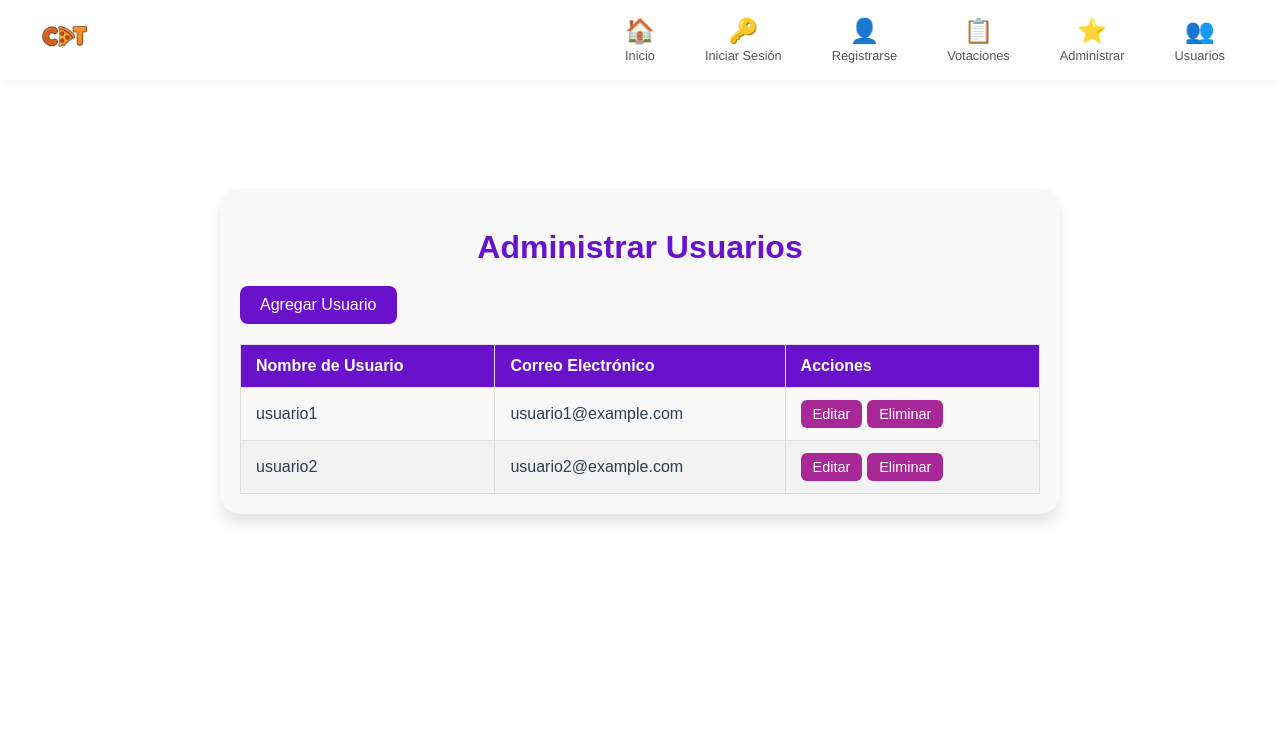
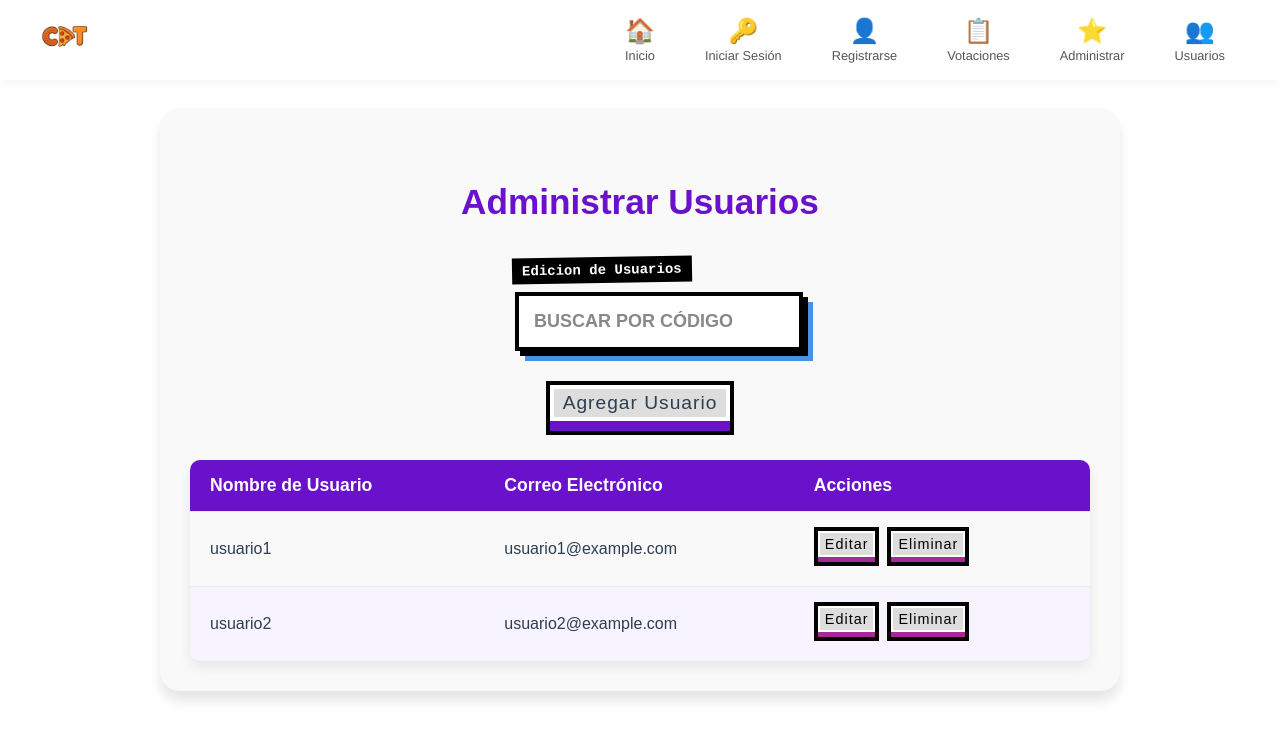
Before and after one commit to leonel21Sedano/Vue_Front, a Vue app: page /users in a window 1280 px wide. Shown: the top 740 px of the page. Built offline with nearby package versions, Linux system fonts and the light colour scheme.

Commit message:
estandarizacion de diseño

```diff
--- a/src/components/LiveVoting.vue
+++ b/src/components/LiveVoting.vue
@@ -129,6 +129,7 @@ export default {
   margin-bottom: 30px;
   font-family: 'Poppins', sans-serif;
   font-weight: 600;
+  font-size: 2.2rem;
   text-align: center;
 }
 
--- a/src/components/UserManagement.vue
+++ b/src/components/UserManagement.vue
@@ -1,7 +1,20 @@
 <template>
   <div class="user-management">
-    <h1>Administrar Usuarios</h1>
-    <button class="add-button" @click="addUser">Agregar Usuario</button>
+    <h1 class="main-title">Administrar Usuarios</h1>
+
+    <!-- Buscador de usuarios por código -->
+    <div class="search-container">
+      <BrutalistSearchBar
+        v-model="searchQuery"
+        placeholder="BUSCAR POR CÓDIGO"
+        label="Edicion de Usuarios"
+        @input="filterUsers"
+      />
+    </div>
+
+    <div class="add-button" @click="addUser">
+      <div class="button-inner"><span>Agregar Usuario</span></div>
+    </div>
     <table class="user-table">
       <thead>
         <tr>
@@ -11,7 +24,7 @@
         </tr>
       </thead>
       <tbody>
-        <tr v-for="(user, index) in users" :key="user.id">
+        <tr v-for="(user, index) in filteredUsers" :key="user.id">
           <td v-if="editIndex !== index">{{ user.username }}</td>
           <td v-else>
             <input v-model="editUser.username" />
@@ -21,14 +34,22 @@
             <input v-model="editUser.email" />
           </td>
           <td>
-            <button v-if="editIndex !== index" @click="startEdit(index)">Editar</button>
-            <button v-else @click="saveEdit(index)">Guardar</button>
-            <button @click="deleteUser(index)">Eliminar</button>
-            <button v-if="editIndex === index" @click="cancelEdit">Cancelar</button>
+            <div v-if="editIndex !== index" class="user-table-button" @click="startEdit(index)">
+              <div class="button-inner"><span>Editar</span></div>
+            </div>
+            <div v-else class="user-table-button" @click="saveEdit(index)">
+              <div class="button-inner"><span>Guardar</span></div>
+            </div>
+            <div class="user-table-button" @click="deleteUser(index)">
+              <div class="button-inner"><span>Eliminar</span></div>
+            </div>
+            <div v-if="editIndex === index" class="user-table-button" @click="cancelEdit">
+              <div class="button-inner"><span>Cancelar</span></div>
+            </div>
           </td>
         </tr>
-        <tr v-if="users.length === 0">
-          <td colspan="3">No hay usuarios registrados.</td>
+        <tr v-if="filteredUsers.length === 0">
+          <td colspan="3">No hay usuarios registrados o que coincidan con la búsqueda.</td>
         </tr>
       </tbody>
     </table>
@@ -36,51 +57,88 @@
 </template>
 
 <script>
+import BrutalistSearchBar from './subcomponents/BrutalistSearchBar.vue';
+
 export default {
   name: 'UserManagement',
+  components: {
+    BrutalistSearchBar
+  },
   data() {
     return {
       users: [
-        { id: 1, username: 'usuario1', email: 'usuario1@example.com' },
-        { id: 2, username: 'usuario2', email: 'usuario2@example.com' }
+        { id: 1, username: 'usuario1', email: 'usuario1@example.com', code: 'A12345' },
+        { id: 2, username: 'usuario2', email: 'usuario2@example.com', code: 'B67890' }
       ],
       editIndex: null,
       editUser: {
         username: '',
-        email: ''
-      }
+        email: '',
+        code: ''
+      },
+      searchQuery: '',
+      filteredUsers: []
     };
+  },
+  created() {
+    this.filteredUsers = [...this.users];
   },
   methods: {
     addUser() {
-      const newUser = { id: Date.now(), username: '', email: '' };
+      const newUser = { id: Date.now(), username: '', email: '', code: '' };
       this.users.push(newUser);
-      this.editIndex = this.users.length - 1;
+      this.filterUsers();
+      this.editIndex = this.filteredUsers.length - 1;
       this.editUser = { ...newUser };
     },
     startEdit(index) {
       this.editIndex = index;
-      this.editUser = { ...this.users[index] };
+      this.editUser = { ...this.filteredUsers[index] };
     },
     saveEdit(index) {
       if (!this.editUser.username.trim() || !this.editUser.email.trim()) {
         alert('Por favor, complete todos los campos.');
         return;
       }
-      this.users.splice(index, 1, { ...this.editUser, id: this.users[index].id });
+
+      // Encontrar el índice del usuario en el array original
+      const originalIndex = this.users.findIndex(u => u.id === this.filteredUsers[index].id);
+
+      if (originalIndex !== -1) {
+        this.users.splice(originalIndex, 1, { ...this.editUser, id: this.users[originalIndex].id });
+        this.filterUsers();
+      }
+
       this.editIndex = null;
-      this.editUser = { username: '', email: '' };
+      this.editUser = { username: '', email: '', code: '' };
     },
     cancelEdit() {
       this.editIndex = null;
-      this.editUser = { username: '', email: '' };
+      this.editUser = { username: '', email: '', code: '' };
     },
     deleteUser(index) {
       if (confirm('¿Está seguro de que desea eliminar este usuario?')) {
-        this.users.splice(index, 1);
+        // Encontrar el índice del usuario en el array original
+        const originalIndex = this.users.findIndex(u => u.id === this.filteredUsers[index].id);
+
+        if (originalIndex !== -1) {
+          this.users.splice(originalIndex, 1);
+          this.filterUsers();
+        }
+
         if (this.editIndex === index) {
           this.cancelEdit();
         }
+      }
+    },
+    filterUsers() {
+      if (!this.searchQuery) {
+        this.filteredUsers = [...this.users];
+      } else {
+        const query = this.searchQuery.toLowerCase();
+        this.filteredUsers = this.users.filter(user =>
+          user.code && user.code.toLowerCase().includes(query)
+        );
       }
     }
   }
@@ -89,85 +147,154 @@ export default {
 
 <style scoped>
 .user-management {
-  max-width: 800px;
-  margin: 100px auto 50px;
-  padding: 20px;
+  display: flex;
+  flex-direction: column;
+  align-items: center;
+  max-width: 900px;
+  margin: 20px auto 50px;
+  padding: 30px;
   background-color: #f9f9f9;
   border-radius: 20px;
   box-shadow: 0 10px 12px rgba(0, 0, 0, 0.1);
   font-family: Arial, sans-serif;
 }
 
-h1 {
+.main-title {
   color: #6a11cb;
   text-align: center;
-  margin-bottom: 20px;
+  margin-bottom: 60px;
   font-family: 'Poppins', sans-serif;
+  font-size: 2.2rem;
+  font-weight: 600;
+  padding-top: 20px;
+}
+
+.search-container {
+  display: flex;
+  justify-content: center;
+  margin-bottom: 30px;
+  margin-top: 10px;
+  width: 100%;
 }
 
 .add-button {
+  cursor: pointer;
+  border: 4px solid black;
   background-color: #6a11cb;
-  color: white;
-  border: none;
-  padding: 10px 20px;
-  border-radius: 8px;
-  cursor: pointer;
-  margin-bottom: 20px;
-  font-size: 1rem;
-  transition: background-color 0.3s ease;
+  padding-bottom: 10px;
+  transition: 0.1s ease-in-out;
+  user-select: none;
+  width: 180px;
+  text-align: center;
+  margin-bottom: 25px;
 }
 
 .add-button:hover {
-  background-color: #4a0fa9;
+  transform: translateY(-2px);
+}
+
+.add-button:active {
+  padding: 0;
+  margin-bottom: 10px;
+  transform: translateY(10px);
+}
+
+.button-inner {
+  background-color: #dddddd;
+  border: 4px solid #fff;
+  padding: 3px 8px;
+}
+
+.button-inner span {
+  font-size: 1.2em;
+  letter-spacing: 1px;
+  font-family: Arial, sans-serif;
 }
 
 .user-table {
   width: 100%;
-  border-collapse: collapse;
+  border-collapse: separate;
+  border-spacing: 0;
+  border-radius: 10px;
+  overflow: hidden;
+  box-shadow: 0 6px 12px rgba(0, 0, 0, 0.08);
 }
 
 .user-table th,
 .user-table td {
-  border: 1px solid #ddd;
-  padding: 12px 15px;
+  padding: 15px 20px;
   text-align: left;
+  border-bottom: 1px solid #eaeaea;
 }
 
 .user-table th {
   background-color: #6a11cb;
   color: white;
   font-weight: 600;
+  font-size: 1.1rem;
+}
+
+.user-table tr:last-child td {
+  border-bottom: none;
 }
 
 .user-table tr:nth-child(even) {
-  background-color: #f2f2f2;
+  background-color: #f7f3ff;
 }
 
 .user-table tr:hover {
   background-color: #e0d7f7;
 }
 
-.user-table button {
+.user-table-button {
+  cursor: pointer;
+  border: 4px solid black;
   background-color: #a72896;
-  color: white;
-  border: none;
-  padding: 6px 12px;
-  margin-right: 5px;
-  border-radius: 6px;
-  cursor: pointer;
-  font-size: 0.9rem;
-  transition: background-color 0.3s ease;
+  padding-bottom: 5px;
+  transition: 0.1s ease-in-out;
+  user-select: none;
+  display: inline-block;
+  margin-right: 8px;
+  margin-bottom: 5px;
 }
 
-.user-table button:hover {
-  background-color: #7c1f6d;
+.user-table-button:hover {
+  transform: translateY(-2px);
+}
+
+.user-table-button:active {
+  padding: 0;
+  margin-bottom: 10px;
+  transform: translateY(5px);
+}
+
+.user-table-button .button-inner {
+  background-color: #dddddd;
+  border: 2px solid #fff;
+  padding: 2px 5px;
+}
+
+.user-table-button .button-inner span {
+  font-size: 0.9rem;
+  color: #000;
+}
+
+.user-table button {
+  display: none;
 }
 
 .user-table input {
   width: 100%;
-  padding: 6px 8px;
-  border-radius: 6px;
-  border: 1px solid #ccc;
+  padding: 10px 12px;
+  border-radius: 8px;
+  border: 2px solid #c0a2e4;
   font-size: 1rem;
+  transition: all 0.3s ease;
+  outline: none;
+}
+
+.user-table input:focus {
+  border-color: #6a11cb;
+  box-shadow: 0 0 0 3px rgba(106, 17, 203, 0.2);
 }
 </style>
--- /dev/null
+++ b/src/components/subcomponents/BrutalistSearchBar.vue
@@ -0,0 +1,216 @@
+<template>
+  <div class="brutalist-container">
+    <input
+      :value="value"
+      @input="$emit('input', $event.target.value)"
+      :placeholder="placeholder"
+      class="brutalist-input smooth-type"
+      type="text"
+    />
+    <label class="brutalist-label">{{ label }}</label>
+  </div>
+</template>
+
+<script>
+export default {
+  name: 'BrutalistSearchBar',
+  props: {
+    value: {
+      type: String,
+      default: ''
+    },
+    placeholder: {
+      type: String,
+      default: 'BUSCAR'
+    },
+    label: {
+      type: String,
+      default: 'BRUTALIST'
+    }
+  }
+};
+</script>
+
+<style scoped>
+.brutalist-container {
+  position: relative;
+  width: 250px;
+  font-family: monospace;
+}
+
+.brutalist-input {
+  width: 100%;
+  padding: 15px;
+  font-size: 18px;
+  font-weight: bold;
+  color: #000;
+  background-color: #fff;
+  border: 4px solid #000;
+  position: relative;
+  overflow: hidden;
+  border-radius: 0;
+  outline: none;
+  transition: all 0.3s cubic-bezier(0.25, 0.8, 0.25, 1);
+  box-shadow: 5px 5px 0 #000, 10px 10px 0 #4a90e2;
+}
+
+@keyframes glitch {
+  0% {
+    transform: translate(0);
+  }
+  20% {
+    transform: translate(-2px, 2px);
+  }
+  40% {
+    transform: translate(-2px, -2px);
+  }
+  60% {
+    transform: translate(2px, 2px);
+  }
+  80% {
+    transform: translate(2px, -2px);
+  }
+  100% {
+    transform: translate(0);
+  }
+}
+
+.brutalist-input:focus {
+  animation: focus-pulse 4s cubic-bezier(0.25, 0.8, 0.25, 1) infinite,
+    glitch 0.3s cubic-bezier(0.25, 0.8, 0.25, 1) infinite;
+}
+
+.brutalist-input:focus::after {
+  content: "";
+  position: absolute;
+  top: -2px;
+  left: -2px;
+  right: -2px;
+  bottom: -2px;
+  background: white;
+  z-index: -1;
+}
+
+.brutalist-input:focus::before {
+  content: "";
+  position: absolute;
+  top: 0;
+  left: 0;
+  width: 100%;
+  height: 100%;
+  background: black;
+  z-index: -2;
+  clip-path: inset(0 100% 0 0);
+  animation: glitch-slice 4s steps(2, end) infinite;
+}
+
+@keyframes glitch-slice {
+  0% {
+    clip-path: inset(0 100% 0 0);
+  }
+  10% {
+    clip-path: inset(0 5% 0 0);
+  }
+  20% {
+    clip-path: inset(0 80% 0 0);
+  }
+  30% {
+    clip-path: inset(0 10% 0 0);
+  }
+  40% {
+    clip-path: inset(0 50% 0 0);
+  }
+  50% {
+    clip-path: inset(0 30% 0 0);
+  }
+  60% {
+    clip-path: inset(0 70% 0 0);
+  }
+  70% {
+    clip-path: inset(0 15% 0 0);
+  }
+  80% {
+    clip-path: inset(0 90% 0 0);
+  }
+  90% {
+    clip-path: inset(0 5% 0 0);
+  }
+  100% {
+    clip-path: inset(0 100% 0 0);
+  }
+}
+
+.brutalist-label {
+  position: absolute;
+  left: -3px;
+  top: -35px;
+  font-size: 14px;
+  font-weight: bold;
+  color: #fff;
+  background-color: #000;
+  padding: 5px 10px;
+  transform: rotate(-1deg);
+  z-index: 1;
+  transition: all 0.3s cubic-bezier(0.25, 0.8, 0.25, 1);
+}
+
+.brutalist-input:focus + .brutalist-label {
+  transform: rotate(0deg) scale(1.05);
+  background-color: #4a90e2;
+}
+
+.smooth-type {
+  position: relative;
+  overflow: hidden;
+}
+
+.smooth-type::before {
+  content: "";
+  position: absolute;
+  top: 0;
+  right: 0;
+  bottom: 0;
+  left: 0;
+  background: linear-gradient(90deg, #fff 0%, rgba(255, 255, 255, 0) 100%);
+  z-index: 1;
+  opacity: 0;
+  transition: opacity 0.3s ease;
+}
+
+.smooth-type:focus::before {
+  opacity: 1;
+  animation: type-gradient 2s linear infinite;
+}
+
+@keyframes type-gradient {
+  0% {
+    background-position: 300px 0;
+  }
+  100% {
+    background-position: 0 0;
+  }
+}
+
+.brutalist-input::placeholder {
+  color: #888;
+  transition: color 0.3s ease;
+}
+
+.brutalist-input:focus::placeholder {
+  color: transparent;
+}
+
+.brutalist-input:focus {
+  animation: focus-pulse 4s cubic-bezier(0.25, 0.8, 0.25, 1) infinite;
+}
+
+@keyframes focus-pulse {
+  0%,
+  100% {
+    border-color: #000;
+  }
+  50% {
+    border-color: #4a90e2;
+  }
+}
+</style>
```
Also changed, not shown: src/components/LandingPage.vue (+58 -35 lines), src/components/PostFood.vue (+20 -5 lines), src/components/VoteBox.vue (+12 -5 lines).
